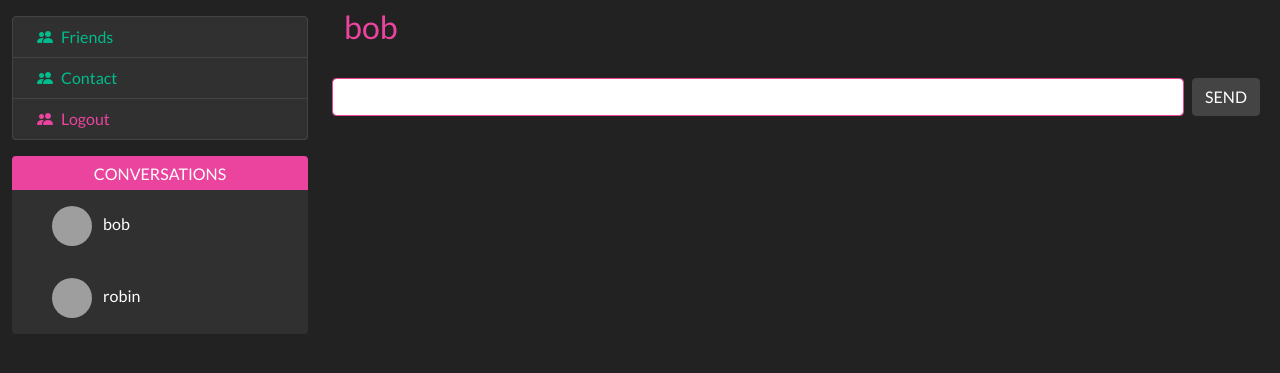
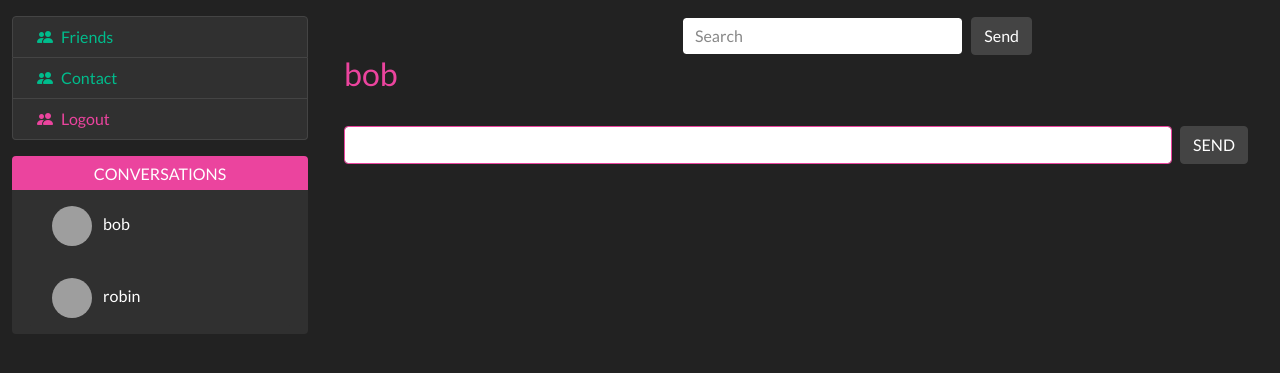
Before and after one commit to coding-factory-classrooms/ec-code-2021-discoding-php-mchemlal, a PHP site: page /index.php?action=conversation&sub_action=detail&conversation_id=5 in a window 1280 px wide. Shown: the top 373 px of the page. Run offline with PHP 8.4, Linux system fonts and the light colour scheme; the visitor is signed in with stand-in values (Sample User, id 1); data comes from the database, SQL or seed files in the repository; grey boxes are pictures that could not be loaded.

Commit message:
search barres friends and messages ok

```diff
--- a/src/controller/conversationController.php
+++ b/src/controller/conversationController.php
@@ -44,17 +44,6 @@
 
 }
 
-function conversationDetail($user_id)
-{
-    $conversation_id = $_GET['conversation_id'];
-    $conversation = Conversation::getConversationForUser($conversation_id, $user_id);
-    $messages = Message::getMessagesForConversationId($conversation_id);
-    $user = User::getUserById($user_id);
-    $interlocutor = User::getUserById($conversation['interlocutor_id']);
-    $conversation_list_partial = conversationListPartial($user_id);
-    require('view/conversationView.php');
-}
-
 function conversationListPartial($user_id)
 {
 
@@ -86,3 +75,18 @@
     header('Location: /index.php?action=conversation&sub_action=detail&conversation_id=' . $conversation_id);
 
     }
+
+    function conversationDetail($user_id)
+    {
+        $conversation_id = $_GET['conversation_id'];
+        $conversation = Conversation::getConversationForUser($conversation_id, $user_id);
+        $messages = Message::getMessagesForConversationId($conversation_id);
+        $user = User::getUserById($user_id);
+        $interlocutor = User::getUserById($conversation['interlocutor_id']);
+        $conversation_list_partial = conversationListPartial($user_id);
+
+        $search = isset( $_GET['content'] ) ? $_GET['content'] : null;
+        $messagesFiltered = Message::filterMessages($conversation_id, $search);
+
+        require('view/conversationView.php');
+    }
--- a/src/model/message.php
+++ b/src/model/message.php
@@ -148,4 +148,17 @@
       }
 
 
+      public static function filterMessages($conversation, $search)
+      {
+          // Open database connection
+          $db = init_db();
+          $sql = 'SELECT m.* FROM messages AS m, conversations AS c WHERE m.conversation_id = c.id AND c.id = ? AND content LIKE ? ';
+
+
+          $req = $db->prepare($sql);
+          $req->execute(array($conversation, '%'.$search.'%'));
+          // Close database connection
+          $db = null;
+          return $req->fetchAll(PDO::FETCH_ASSOC);
+      }
 }
--- a/src/view/conversationView.php
+++ b/src/view/conversationView.php
@@ -6,8 +6,18 @@
         <?= $conversation_list_partial ?>
 
         <div class="col-sm-6 col-md-9 mt-2" style="overflow: auto; height: 650px;">
+        <div style="width: 700px; margin-top: 1%;" class="col-md-6 align-self-center d-flex justify-content-end">
+                        <form class="col-md-6 align-self-center d-flex justify-content-end" method="GET" action="/index.php?action=conversation&sub_action=detail&conversation_id=<?= $conversation_id ?>">
+                            <input type="hidden" name="action" value="conversation" />
+                            <input type="hidden" name="sub_action" value="detail" />
+                            <input type="hidden" name="conversation_id" value=<?= $conversation_id ?> />
+                            <input class="form-control me-2" type="search" id="search" name="content" placeholder="Search" aria-label="Search">
+                        <button id="sendMessage" type="submit" class="btn btn-secondary">Send</button>
+                        </form>
+        </div>
+        <div class="row m-auto">
+    <?php if(!isset($_GET['content'])): ?>
         <div id="refresh">
-            <div class="row m-auto">
                 <h3 style="color: #EB449E;"><?= $interlocutor['username'] ?></h3>
 
                 <?php foreach ($messages
@@ -77,7 +87,76 @@
                         <?php endif ?>
                     </div>
                 <?php endforeach; ?>
-            </div>
+    <?php else: ?>
+            <?php foreach ($messagesFiltered as $message): ?>
+                <?php
+
+                    if ($message['user_id'] == $user_id) {
+                        $msgUser = $user;
+                    } else {
+                        $msgUser = $interlocutor;
+                    }
+                    ?>
+
+                    <div class="card flex-row flex-wrap">
+                        <div class="card-header" style="background-color: inherit;">
+                            <?php
+                            if ($msgUser['avatar_url']) {
+                                $avatarUrl = $msgUser['avatar_url'];
+                            } else {
+                                $avatarUrl = "/static/lib/bootstrap-icons-1.5.0/person-fill.svg";
+                            }
+                            ?>
+                            <img src="<?= $avatarUrl ?>" class="rounded-circle avatar mx-2"/>
+                        </div>
+                        <!-- message de moi -->
+                        <?php if   ($message['user_id'] == $user_id) : ?>
+                        <div class="card-body">
+
+
+                            <div class="card-title d-flex">
+                                <div class="flex-grow-1 fw-bold">
+                                    <?= $msgUser['username'] ?>
+                                </div>
+                                <div class="text-muted fs-6">
+                                    <?= $message['created_at'] ?>
+                                </div>
+                            </div>
+
+
+
+                            <div class="card-text">
+                                <?= $message['content'] ?>
+                            </div>
+
+                            <div class="d-flex justify-content-end">
+                            <form method="POST" action="/index.php?action=conversation&sub_action=delete_message&conversation_id=<?= $conversation_id ?>">
+                                <button type="submit" name="delete" style="background:none; border:none; color:#EB449E" class="bi bi-trash" aria-label="Close">
+                                <input type="hidden" value="<?= isset($message['id']) ? $message['id'] : '' ?>" name="id_message"/>
+                                </button>
+                            </form>
+                            </div>
+
+                        </div>
+                        <?php else:  ?>
+                            <div class="card-body">
+                            <div class="card-title d-flex">
+                                <div class="flex-grow-1 fw-bold">
+                                    <?= $msgUser['username'] ?>
+                                </div>
+                                <div class="text-muted fs-6">
+                                    <?= $message['created_at'] ?>
+                                </div>
+                            </div>
+                            <div class="card-text">
+                                <?= $message['content'] ?>
+                            </div>
+                        </div>
+                        <?php endif ?>
+                    </div>
+                <?php endforeach; ?>
+<?php endif; ?>
+
 
             </div>
 
--- a/src/view/loginView.php
+++ b/src/view/loginView.php
@@ -3,7 +3,7 @@
 <div class="container-fluid d-flex h-100 characterBackground mt-5">
     <div class="row align-self-center w-100">
         <div class="col-sm-9 col-md-6 col-lg-4 mx-auto auth-container">
-            <h3>Welcome back!
+            <h3>Welcome back to DiScODinG!
             </h3>
             <p class="text-muted">We're so excited to see you again!</p>
             <form action="" method="post">
@@ -23,7 +23,7 @@
                     <a href="index.php?action=signup" class="btn btn-secondary btn-lg btn-block w-100 mt-3">Signup</a>
                 </div>
                 <div>
-                    <a href="index.php?action=contact_user" class="btn btn-secondary btn-lg btn-block w-100 mt-3">Contact</a>
+                    <a href="index.php?action=contact_user" style="background-color: #EB449E;"class="btn btn-secondary btn-lg btn-block w-100 mt-3">Contact</a>
                 </div>
                 <span class="error-msg"><?= isset( $msg ) ? $msg : null; ?></span>
             </form>
--- a/src/view/signupView.php
+++ b/src/view/signupView.php
@@ -3,9 +3,9 @@
 <div class="container-fluid d-flex h-100 characterBackground mt-5">
     <div class="row align-self-center w-100">
         <div class="col-sm-9 col-md-6 col-lg-4 mx-auto auth-container">
-            <h3>Welcome!
+            <h3>Welcome !
             </h3>
-            <p class="text-muted">Please signup to enjoy our application!</p>
+            <p class="text-muted">Join Us to enjoy the <span style="color: #EB449E;">DiScODinG</span> experience !</p>
             <form action="" method="POST">
                 <div class="mb-3">
                     <label for="text" class="form-label text-muted small text-uppercase">Username</label>
@@ -33,7 +33,7 @@
 
                 <div class="mb-3">
                     <button type="submit" class="btn btn-primary btn-lg btn-block w-100">Signup</button>
-                    <a href="index.php?action=login" class="btn btn-secondary btn-lg btn-block w-100 mt-3">Login</a>
+                    <a href="index.php?action=login" style="background-color: #EB449E;" class=" btn btn-secondary btn-lg btn-block w-100 mt-3">Login</a>
                 </div>
                 <span class="error-msg"><?= isset( $msg ) ? $msg : null; ?></span>
             </form>
```
Also changed, not shown: src/view/friendView.php (+23 -0 lines).
